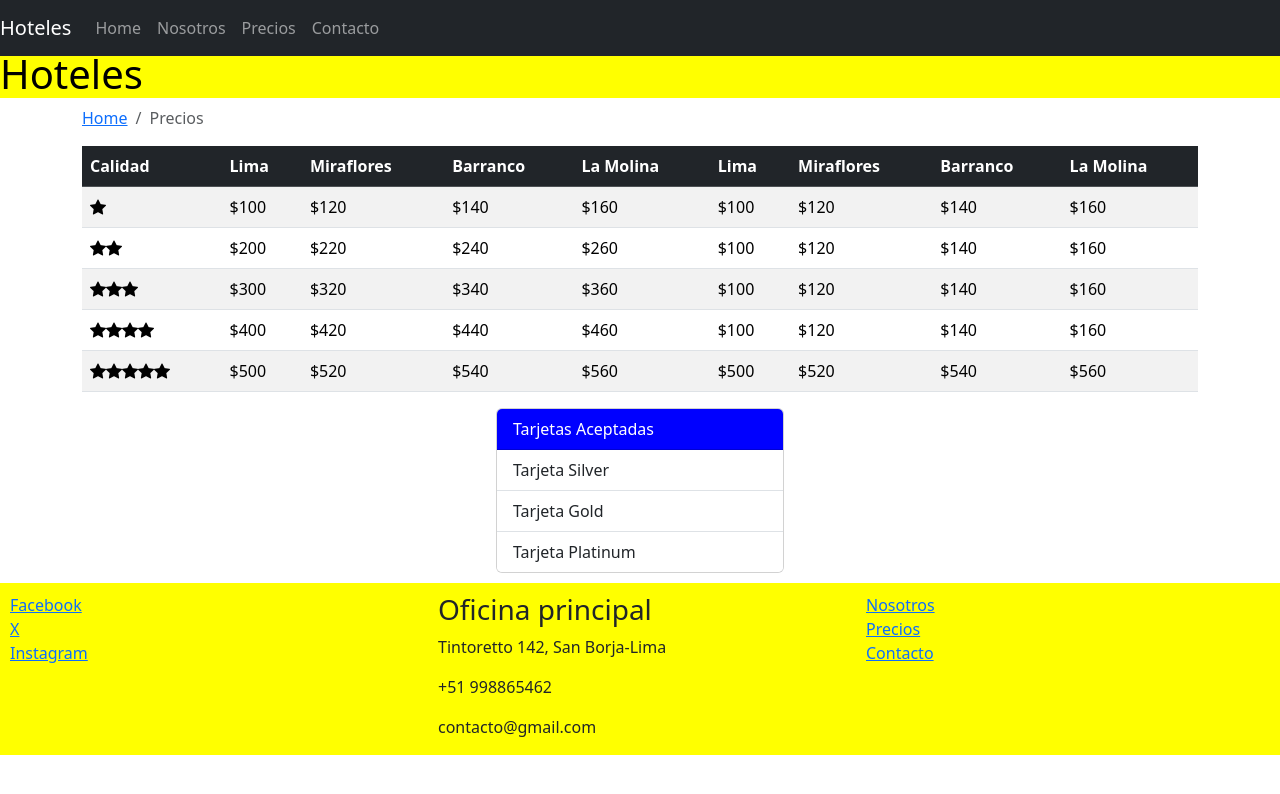
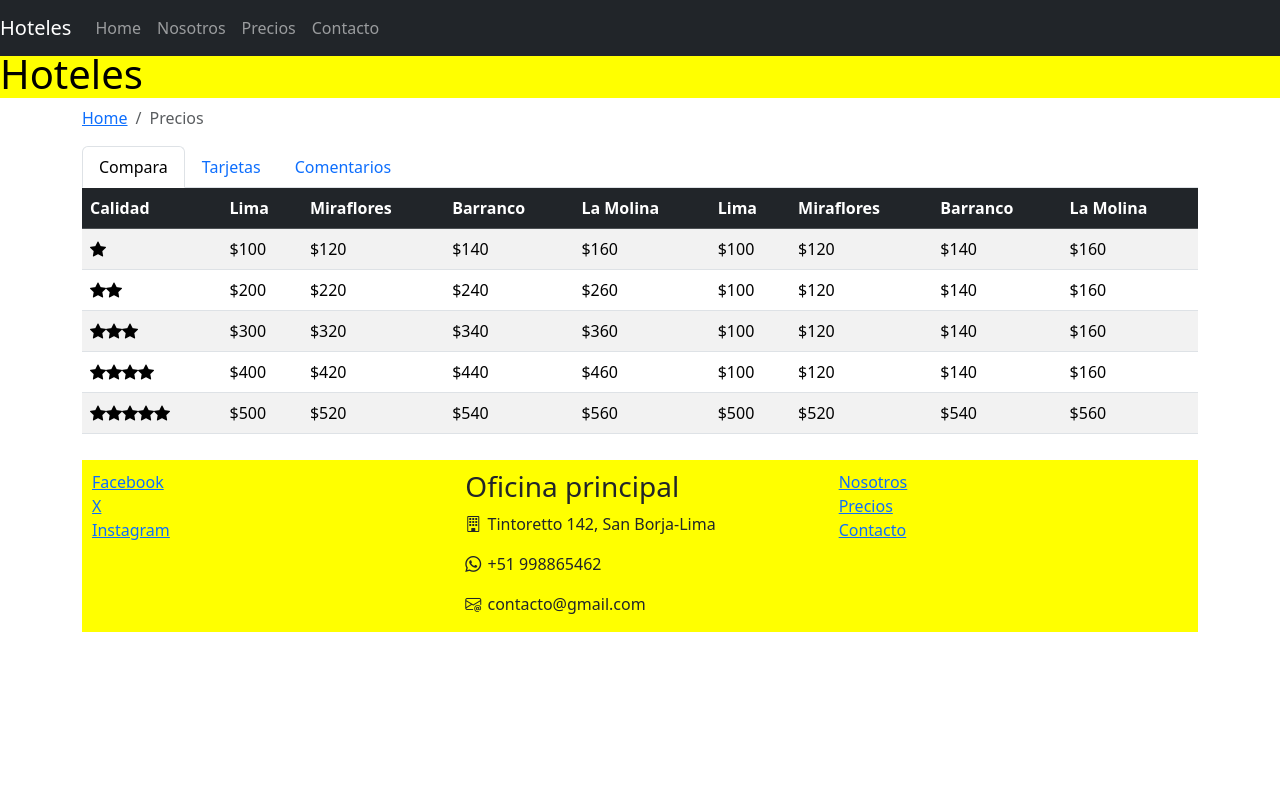
Before and after one commit to Xakuara/sysgalo, a website: page precios.html in a window 1280 px wide. Drawn offline with nearby package versions, Linux system fonts and the light colour scheme.

Commit message:
se utiliza tabs en pagina precios

```diff
--- a/precios.html
+++ b/precios.html
@@ -34,6 +34,23 @@
         <li class="breadcrumb-item active" aria-current="page">Precios</li>
       </ol>
     </nav>
+
+    <ul class="nav nav-tabs" id="myTab" role="tablist">
+      <li class="nav-item">
+        <a class="nav-link active" id="compara-tab" data-bs-toggle="tab" href="#compara" role="tab"
+        aria-controls="compara" aria-selected="true">Compara</a>
+      </li>
+      <li class="nav-item">
+        <a class="nav-link" id="tarjetas-tab" data-bs-toggle="tab" href="#tarjetas" role="tab"
+        aria-controls="tarjetas" aria-selected="true">Tarjetas</a>
+      </li>
+      <li class="nav-item">
+        <a class="nav-link" id="comentarios-tab" data-bs-toggle="tab" href="#comentarios" role="tab"
+        aria-controls="comentarios" aria-selected="true">Comentarios</a>
+      </li>
+    </ul>
+    <div class="tab-content" id="myTabContent">
+      <div class="tab-pane fade show active" id="compara" role="tabpanel" aria-labelledby="compara-tab">
         <div class="table-responsive">
           <table class="table table-striped">
             <thead class="table-dark">
@@ -106,18 +123,22 @@
             </tbody>
           </table>
         </div>
+      </div>
+      <div class="tab-pane fade" id="tarjetas" role="tabpanel" aria-labelledby="tarjetas-tab">
         <div class="d-flex justify-content-center">
           <div class="card" style="width: 18rem;">
             <div class="card-header" style="background-color: blue; color: white;">
               Tarjetas Aceptadas
             </div>
-          <ol class="list-group list-group-flush">
+            <ul class="list-group list-group-flush">
               <li class="list-group-item">Tarjeta Silver</li>
               <li class="list-group-item">Tarjeta Gold</li>
               <li class="list-group-item">Tarjeta Platinum</li>
-          </ol>
+            </ul>
           </div>
         </div>
+      </div>
+      <div class="tab-pane fade" id="comentarios" role="tabpanel" aria-labelledby="comentarios-tab">Comentarios</div>
   </div>
     <footer>
       <div class="row">
@@ -130,9 +151,9 @@
         <div class="col-sm-4">
           <address>
             <h3> Oficina principal </h3>
-            <p> Tintoretto 142, San Borja-Lima</p>
-            <p> +51 998865462</p>
-            <p> contacto@gmail.com</p>
+            <p> <i class="bi bi-building footer-address-icon"></i> Tintoretto 142, San Borja-Lima</p>
+            <p><i class="bi bi-whatsapp footer-address-icon"></i> +51 998865462</p>
+            <p><i class="bi bi-envelope-at footer-address-icon"></i> contacto@gmail.com</p>
           </address>
         </div>
         <div class="col-sm-4 d-flex flex-column">
```
Also changed, not shown: about.html (+4 -3 lines), contacto.html (+4 -3 lines). Lines whose indentation alone changed are shown as unchanged.
